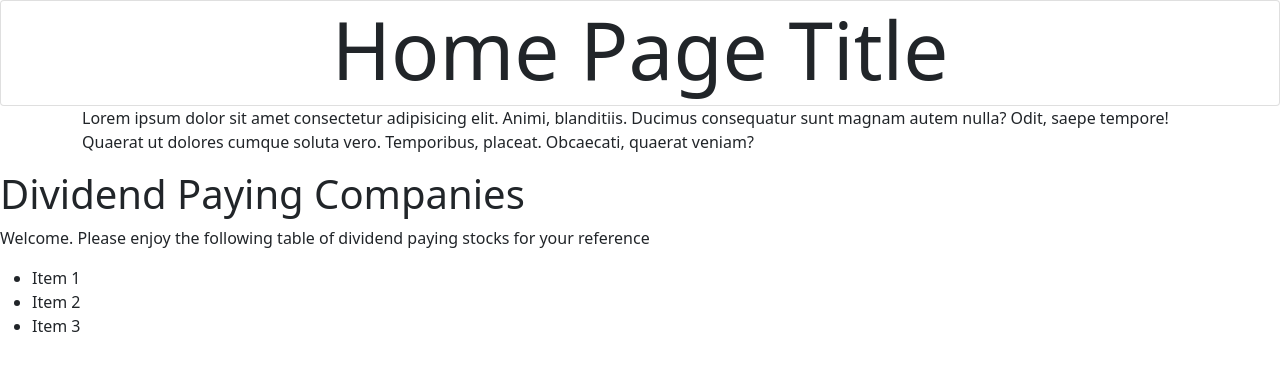
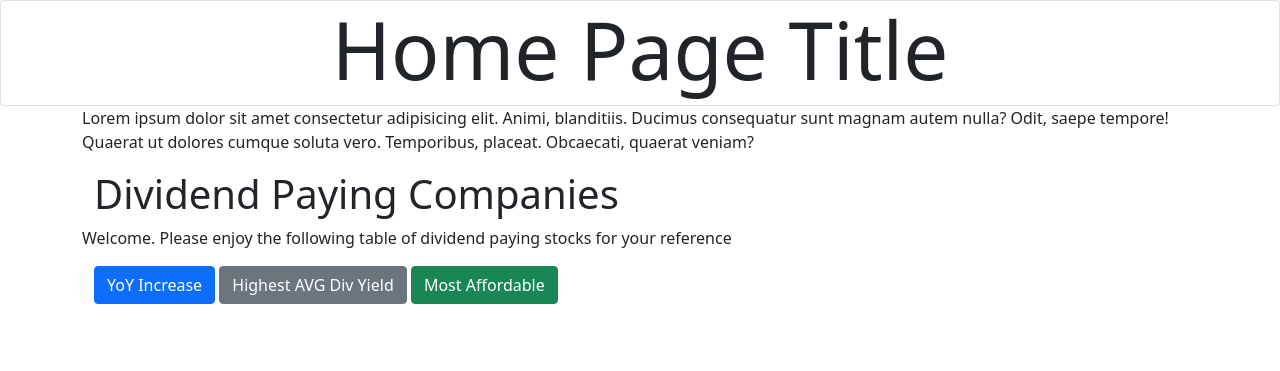
Before and after one commit to ssbyrne89/DIYInvestmentPrimer, a Flask app: page / in a window 1280 px wide. Shown: the top 371 px of the page. Run offline with Flask 2, Linux system fonts and the light colour scheme; parts of the project's set-up code (start-up, migrations or seed data) failed here and were passed over.

Commit message:
html templates created

```diff
--- a/web_app/templates/basic.html
+++ b/web_app/templates/basic.html
@@ -20,9 +20,12 @@
         </p>
 
       </div>
+      <div class = "container">
     {% block content %}
 
 
     {% endblock %}
+  </div>
 </body>
+
 </html>
--- a/web_app/templates/dividend_companies.html
+++ b/web_app/templates/dividend_companies.html
@@ -8,15 +8,17 @@
 </head> -->
 
 {% extends "basic.html" %}
+<div class = "container">
 {% block content %}
-    <h1>Dividend Paying Companies</h1>
+    <div class= "container">
+        <h1>Dividend Paying Companies</h1>
+    </div>
+        <p>Welcome. Please enjoy the following table of dividend paying stocks for your reference</p>
+        <div class = "container">
+            <button type="button" class="btn btn-primary">YoY Increase</button>
+            <button type="button" class="btn btn-secondary">Highest AVG Div Yield</button>
+            <button type="button" class="btn btn-success">Most Affordable</button>
+        </div>
 
-    <p>Welcome. Please enjoy the following table of dividend paying stocks for your reference</p>
-
-    <ul>
-        <li>Item 1</li>
-        <li>Item 2</li>
-        <li>Item 3</li>
-    </ul>
-
-{% endblock %}
+    {% endblock %}
+</div>
```
